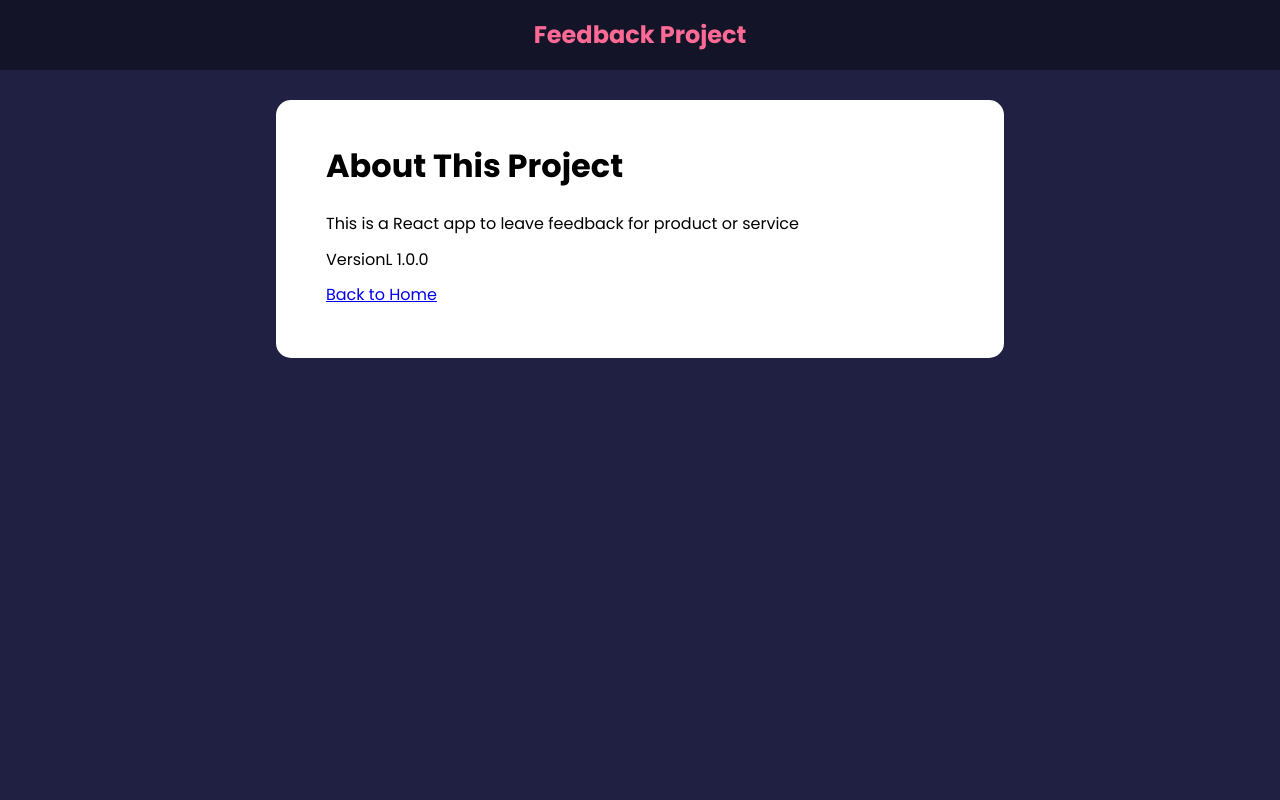
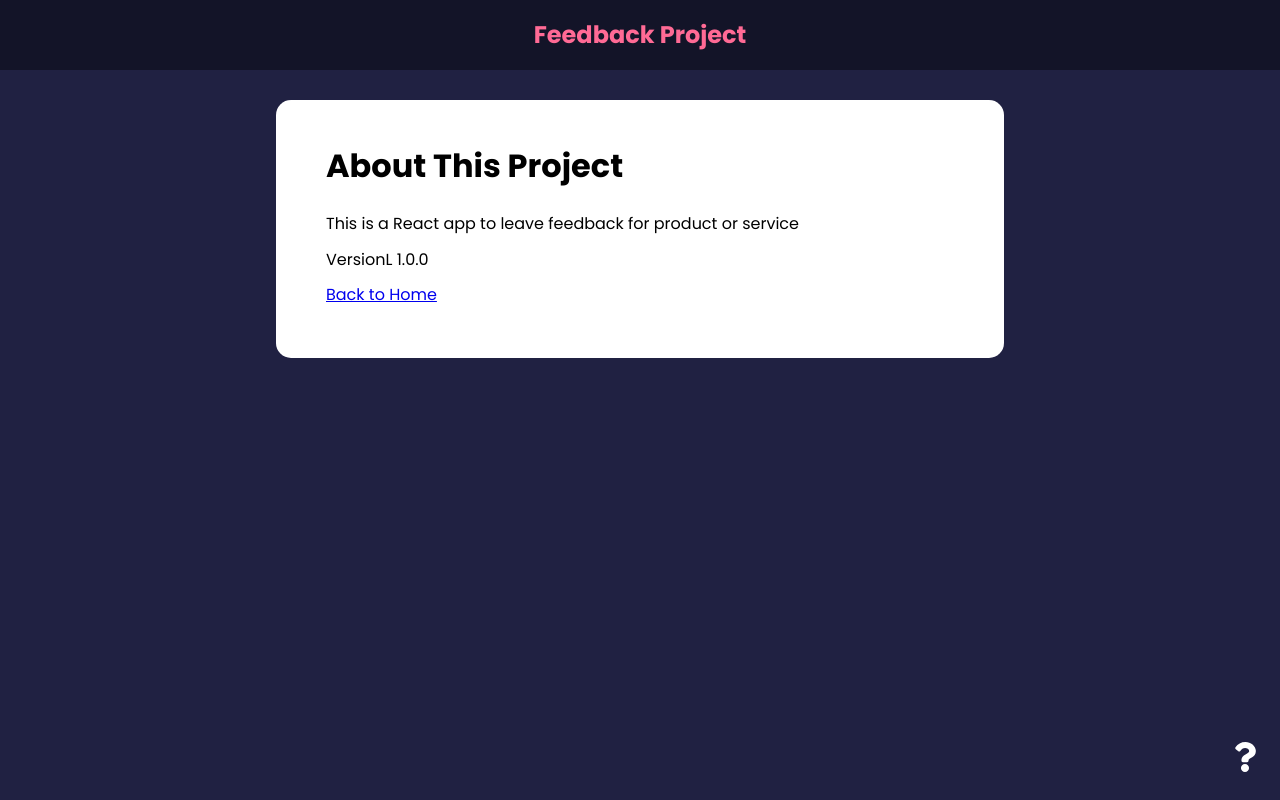
Before and after one commit to shimy0723/react-feedback-project, a React (Create React App) app in the folder feedback-project/: page /about in a window 1280 px wide. Built offline with nearby package versions, Linux system fonts and the light colour scheme.

Commit message:
links added

```diff
--- a/feedback-project/src/App.js
+++ b/feedback-project/src/App.js
@@ -7,6 +7,7 @@
 import FeedbackForm from './components/FeedbackForm'
 import FeedbackData from './data/FeedbackData'
 import About from './pages/About'
+import AboutLink from './components/AboutLink'
 
 function App() {
     const [feedback, setFeedback] = useState(FeedbackData)
@@ -38,6 +39,7 @@
 
                     <Route path='/about' element={<About />} />
                 </Routes>
+                <AboutLink />
             </div>
         </Router>
     )
--- /dev/null
+++ b/feedback-project/src/components/AboutLink.jsx
@@ -0,0 +1,14 @@
+import { FaQuestion } from 'react-icons/fa'
+import { Link } from 'react-router-dom'
+
+function AboutLink() {
+  return <div className='about-link'>
+        <Link to={{
+            pathname: '/about',
+        }}>
+            <FaQuestion size={30}/>
+        </Link>
+  </div>
+}
+
+export default AboutLink
--- a/feedback-project/src/pages/About.jsx
+++ b/feedback-project/src/pages/About.jsx
@@ -1,4 +1,5 @@
 import Card from "../components/shared/Card";
+import { Link } from 'react-router-dom'
 
 
 function About() {
@@ -7,9 +8,10 @@
           <h1>About This Project</h1>
           <p>This is a React app to leave feedback for product or service</p>
           <p>VersionL 1.0.0</p>
-
           <p>
-              <a href="/">Back to Home</a>
+              <Link to={{
+                  pathname: '/'
+              }}>Back to Home</Link>
           </p>
       </div>
     </Card>;
```
